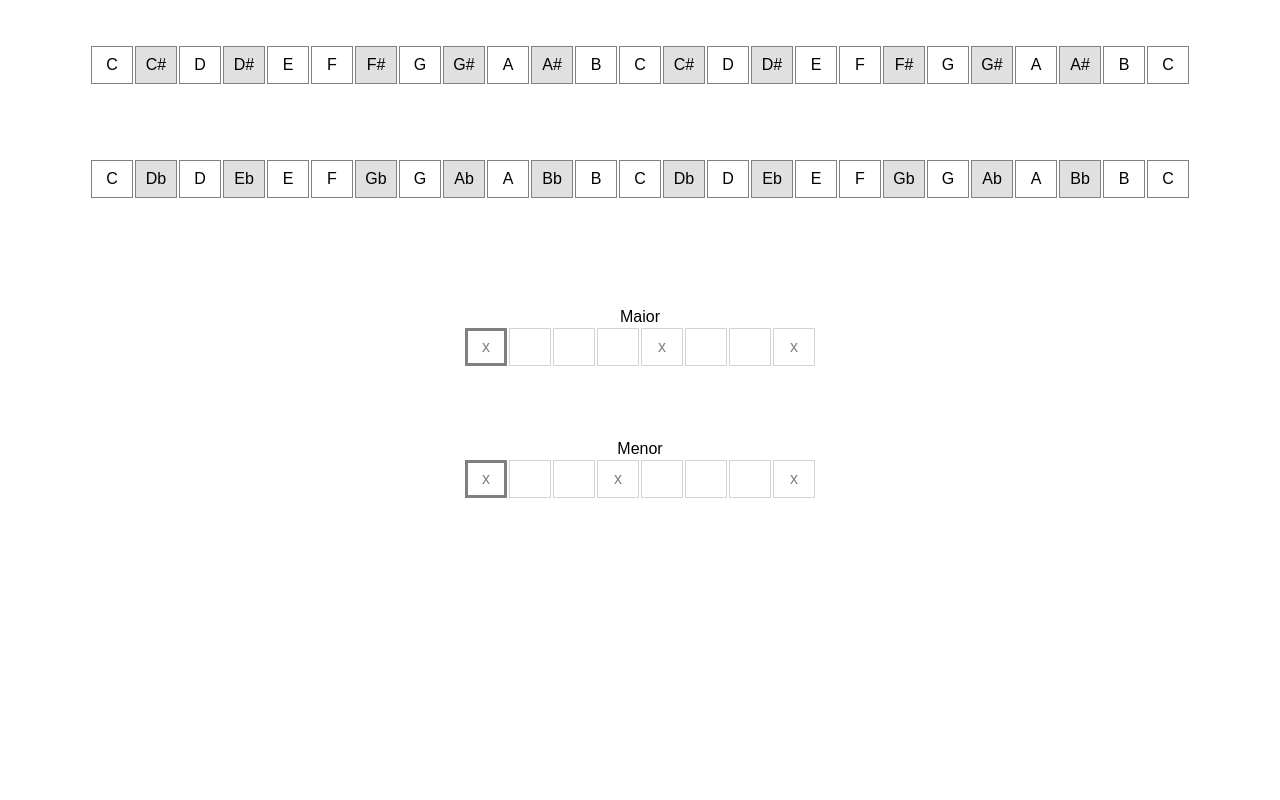
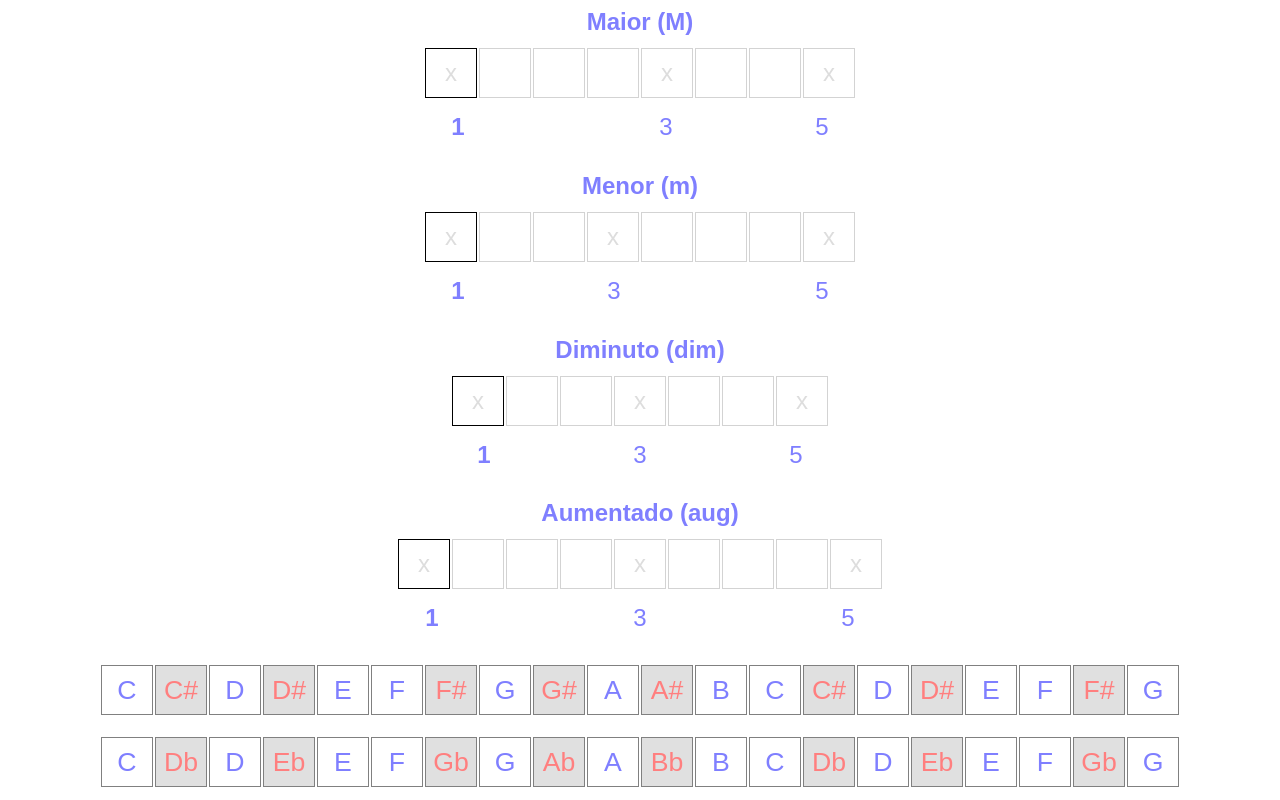
Before and after one commit to crisstanza/NotesGrid, a plain HTML site: page index.html in a window 1280 px wide. Drawn offline with Linux system fonts and the light colour scheme.

Commit message:
Intervalos maior, menor, diminuto e aumentado.

```diff
--- a/index.html
+++ b/index.html
@@ -1,23 +1,146 @@
 <style>
 	* {
 		font-family: Arial;
-		font-size: 12pt;
+		font-size: 18pt;
+		color: #7f7fff;
+	}
+	body {
+		display: flex;
+		gap: 15px;
+		flex-wrap: wrap;
+	}
+	h1 { margin: 0 0 10px 0; }
+	body > * {
+		flex: 100%;
 	}
 	table { margin: auto; }
 	div { text-align: center; }
 	td {
 		text-align: center;
 		vertical-align: middle;
-		width: 38px;
-		height: 38px;
+		width: 48px;
+		height: 50px;
 	}
-	table.notes td { border: 1px solid gray; }
-	table.chord td { color: gray; border: 1px solid lightgray; }
-	table.notes td.accident { background-color: #E0E0E0; }
-	table.chord td.root { width: 34px; border: 3px solid gray; }
+	table.notes td { border: 1px solid gray; font-size: 20pt; }
+	table.chord td { color: #DDD; border: 1px solid lightgray; }
+	table.notes td.accident { color: #ff7f7f; background-color: #E0E0E0; }
+	table.chord td.root { border: 1px solid black; }
+	table.triad td.root-text { font-weight: bold; }
 </style>
-<br />
-<br />
+
+<div>
+	<h1>Maior (M)</h1>
+	<table class="chord">
+		<tr>
+			<td class="root">x</td>
+			<td></td>
+			<td></td>
+			<td></td>
+			<td>x</td>
+			<td></td>
+			<td></td>
+			<td>x</td>
+		</tr>
+	</table>
+	<table class="triad">
+		<tr>
+			<td class="root-text">1</td>
+			<td></td>
+			<td></td>
+			<td></td>
+			<td>3</td>
+			<td></td>
+			<td></td>
+			<td>5</td>
+		</tr>
+	</table>
+</div>
+
+<div>
+	<h1>Menor (m)</h1>
+	<table class="chord">
+		<tr>
+			<td class="root">x</td>
+			<td></td>
+			<td></td>
+			<td>x</td>
+			<td></td>
+			<td></td>
+			<td></td>
+			<td>x</td>
+		</tr>
+	</table>
+	<table class="triad">
+		<tr>
+			<td class="root-text">1</td>
+			<td></td>
+			<td></td>
+			<td>3</td>
+			<td></td>
+			<td></td>
+			<td></td>
+			<td>5</td>
+		</tr>
+	</table>
+</div>
+
+<div>
+	<h1>Diminuto (dim)</h1>
+	<table class="chord">
+		<tr>
+			<td class="root">x</td>
+			<td></td>
+			<td></td>
+			<td>x</td>
+			<td></td>
+			<td></td>
+			<td>x</td>
+		</tr>
+	</table>
+	<table class="triad">
+		<tr>
+			<td class="root-text">1</td>
+			<td></td>
+			<td></td>
+			<td>3</td>
+			<td></td>
+			<td></td>
+			<td>5</td>
+		</tr>
+	</table>
+</div>
+
+<div>
+	<h1>Aumentado (aug)</h1>
+	<table class="chord">
+		<tr>
+			<td class="root">x</td>
+			<td></td>
+			<td></td>
+			<td></td>
+			<td>x</td>
+			<td></td>
+			<td></td>
+			<td></td>
+			<td>x</td>
+		</tr>
+	</table>
+	<table class="triad">
+		<tr>
+			<td class="root-text">1</td>
+			<td></td>
+			<td></td>
+			<td></td>
+			<td>3</td>
+			<td></td>
+			<td></td>
+			<td></td>
+			<td>5</td>
+		</tr>
+	</table>
+</div>
+
+<div>
 	<table class="notes">
 		<tr>
 			<td>C</td>
@@ -40,17 +163,11 @@
 			<td>F</td>
 			<td class="accident">F#</td>
 			<td>G</td>
-		<td class="accident">G#</td>
-		<td>A</td>
-		<td class="accident">A#</td>
-		<td>B</td>
-		<td>C</td>
 		</tr>
 	</table>
-<br />
-<br />
-<br />
-<br />
+</div>
+
+<div>
 	<table class="notes">
 		<tr>
 			<td>C</td>
@@ -73,46 +190,6 @@
 			<td>F</td>
 			<td class="accident">Gb</td>
 			<td>G</td>
-		<td class="accident">Ab</td>
-		<td>A</td>
-		<td class="accident">Bb</td>
-		<td>B</td>
-		<td>C</td>
 		</tr>
 	</table>
-<br />
-<br />
-<br />
-<br />
-<br />
-<br />
-<div>Maior</div>
-<table class="chord">
-	<tr>
-		<td class="root">x</td>
-		<td></td>
-		<td></td>
-		<td></td>
-		<td>x</td>
-		<td></td>
-		<td></td>
-		<td>x</td>
-	</tr>
-</table>
-<br />
-<br />
-<br />
-<br />
-<div>Menor</div>
-<table class="chord">
-	<tr>
-		<td class="root">x</td>
-		<td></td>
-		<td></td>
-		<td>x</td>
-		<td></td>
-		<td></td>
-		<td></td>
-		<td>x</td>
-	</tr>
-</table>
+</div>
```
Lines whose indentation alone changed are shown as unchanged.
